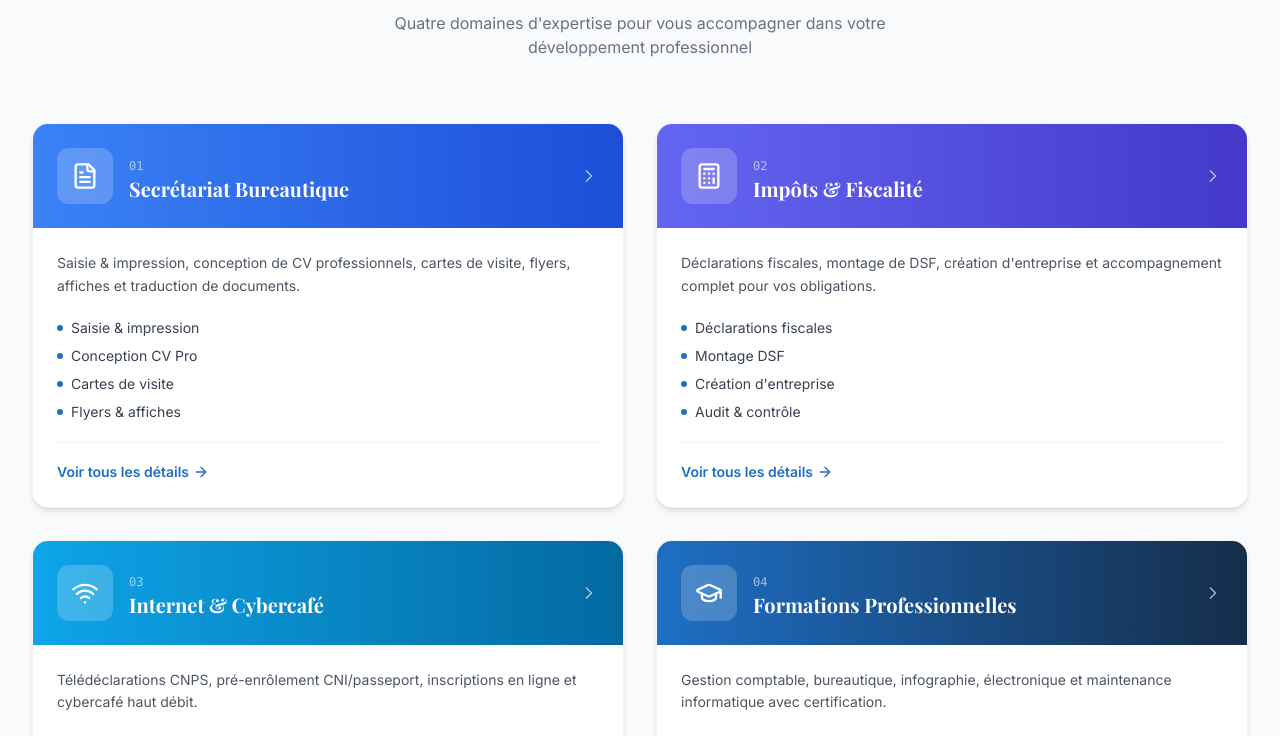
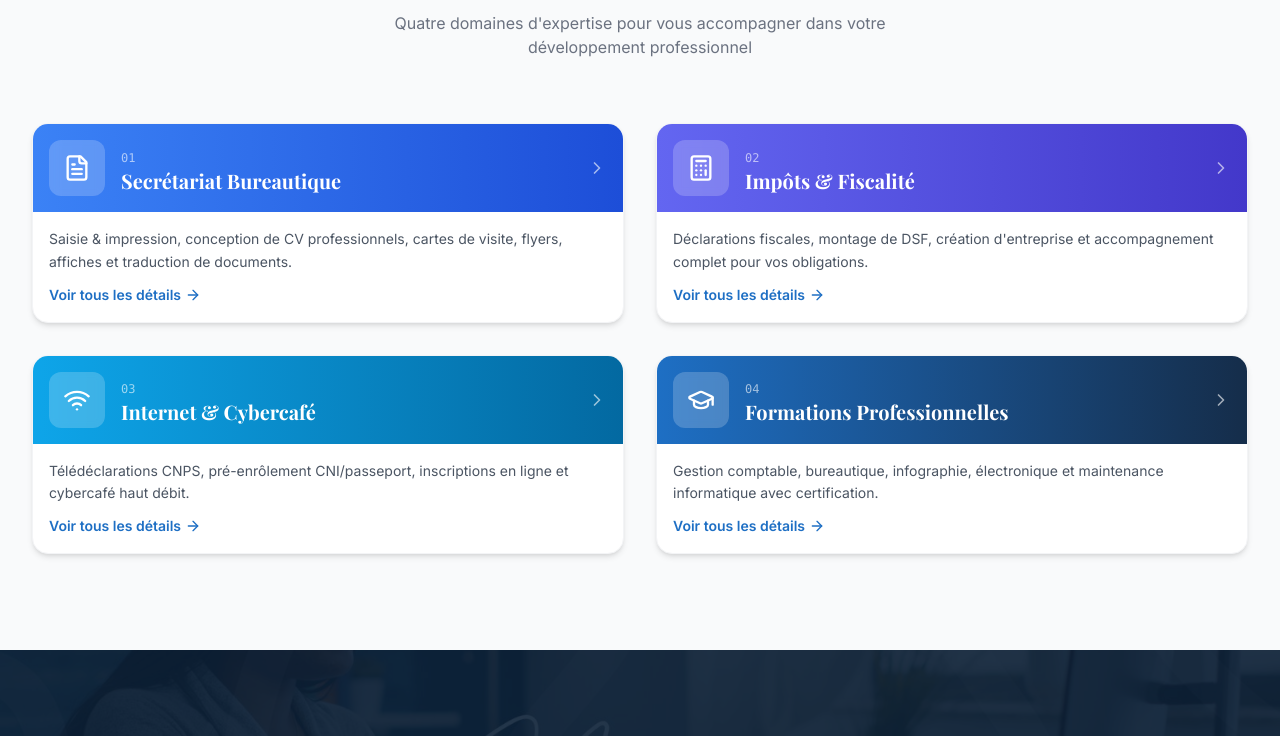
Before and after one commit to lenzLLL/nkp-consulting, a React (Vite) app: page / in a window 1280 px wide. Shown: the part 1660-2396 px from the top of the page. Built offline with nearby package versions, Linux system fonts and the light colour scheme.

Commit message:
azerazer

```diff
--- a/src/index.css
+++ b/src/index.css
@@ -20,3 +20,14 @@
     text-wrap: balance;
   }
 }
+
+/* Reduce base font-size on small screens for more compact mobile view */
+@media (max-width: 640px) {
+  html {
+    font-size: 14px;
+  }
+  /* Slightly reduce heading sizes on very small screens */
+  h1 { font-size: 1.6rem; }
+  h2 { font-size: 1.25rem; }
+  h3 { font-size: 1.125rem; }
+}
--- a/src/pages/HomePage.tsx
+++ b/src/pages/HomePage.tsx
@@ -465,7 +465,7 @@ export function HomePage() {
                     <div className="bg-white rounded-2xl shadow-md hover:shadow-xl transition-all duration-300 overflow-hidden h-full border border-gray-100 group-hover:-translate-y-1">
                       {/* Card header with gradient */}
                       <div
-                        className={`bg-gradient-to-r ${svc.color} p-6 flex items-center justify-between`}>
+                        className={`bg-gradient-to-r ${svc.color} p-4 flex items-center justify-between`}>
 
                         <div className="flex items-center gap-4">
                           <div className="w-14 h-14 bg-white/20 rounded-xl flex items-center justify-center backdrop-blur-sm">
@@ -483,25 +483,14 @@ export function HomePage() {
                         <ChevronRight className="h-5 w-5 text-white/60 group-hover:text-white group-hover:translate-x-1 transition-all" />
                       </div>
 
-                      {/* Card body */}
-                      <div className="p-6">
-                        <p className="text-gray-600 text-sm mb-5 leading-relaxed">
+                      {/* Card body (compact) */}
+                      <div className="p-4">
+                        <p className="text-gray-600 text-sm mb-2 leading-relaxed">
                           {svc.desc}
                         </p>
-                        <ul className="space-y-2">
-                          {svc.items.map((item) =>
-                          <li
-                            key={item}
-                            className="flex items-center gap-2 text-sm text-gray-700">
-
-                              <span className="w-1.5 h-1.5 rounded-full bg-nkp-blue flex-shrink-0" />
-                              {item}
-                            </li>
-                          )}
-                        </ul>
-                        <div className="mt-5 pt-4 border-t border-gray-100">
+                        <div className="mt-2">
                           <span className="text-nkp-blue text-sm font-semibold inline-flex items-center gap-1 group-hover:gap-2 transition-all">
-                            Voir tous les détails{' '}
+                            Voir tous les détails
                             <ArrowRight className="h-4 w-4" />
                           </span>
                         </div>
```
